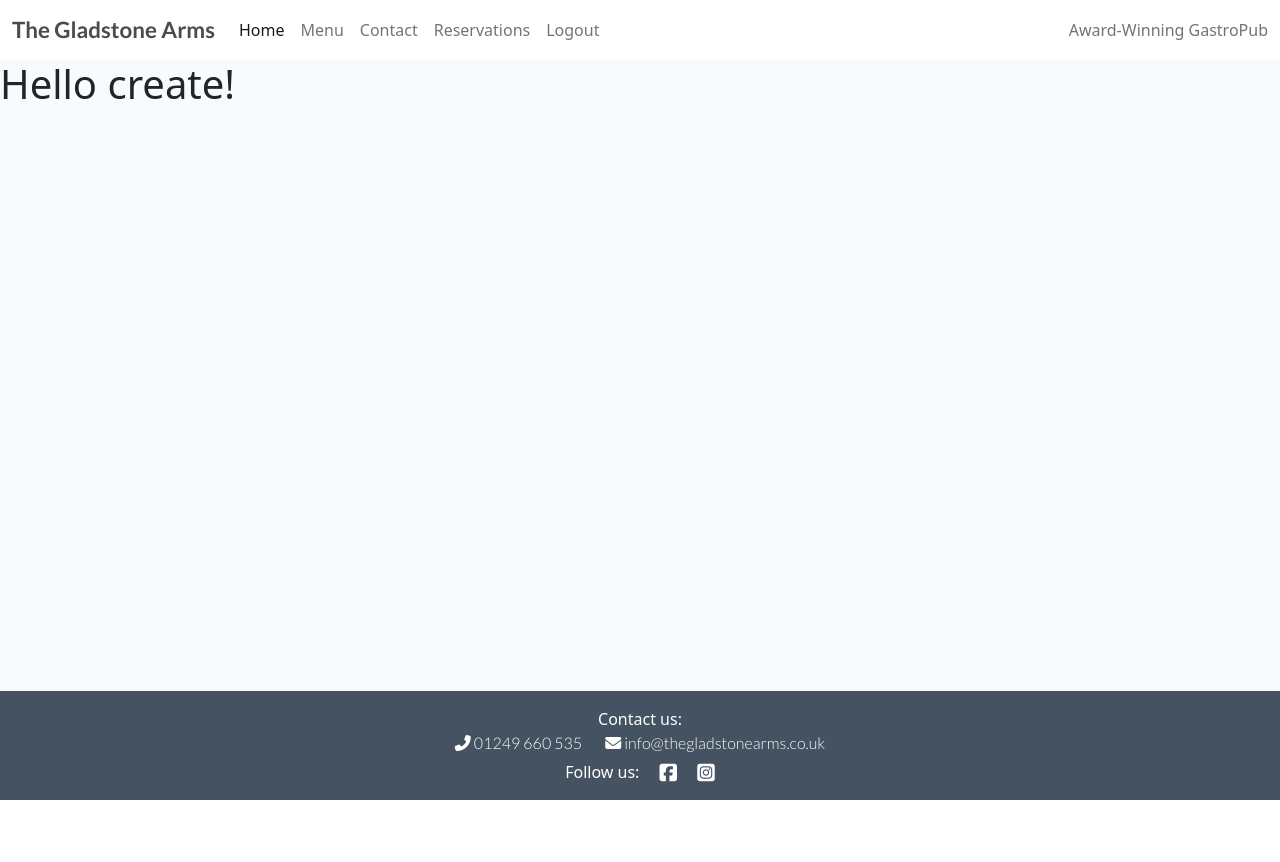
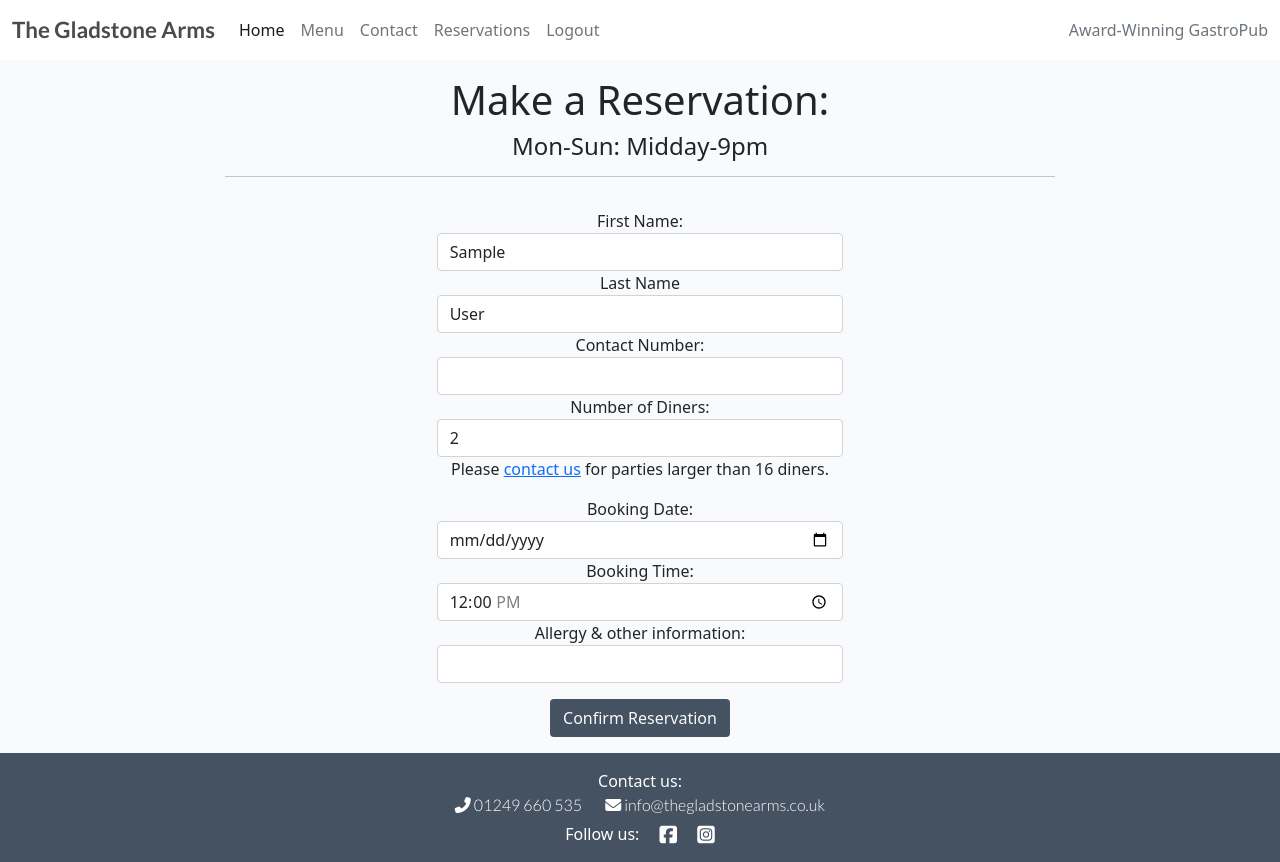
Before and after one commit to alfa23/gastropub-bookings, a Django app: page /booking/create/ in a window 1280 px wide. Before the commit the page ends 800 px from the top, so only its background shows below. Run offline with Django 3.2, Linux system fonts and the light colour scheme; the visitor is signed in with stand-in values (Sample User, id 1); some libraries are stand-ins or nearby versions.

Commit message:
add: Create a reservation page

```diff
--- a/bookings/templates/bookings/create.html
+++ b/bookings/templates/bookings/create.html
@@ -2,7 +2,62 @@
 {% load static %}
 
 {% block content %}
-  <div>
-  <h1>Hello create!</h1>
-  </div>
+<div class="container-fluid">
+    <div class="row">
+        <div class="col-md-8 mt-3 offset-md-2 text-center">
+            <h1>Make a Reservation:</h1>
+            <h4>Mon-Sun: Midday-9pm</h4>
+            <hr>
+        </div>
+    </div>
+    {% if user.is_authenticated %}
+    <div class="col-md-8 mt-3 offset-md-2 text-center">
+        <form class="row" method="POST">
+            {% csrf_token %}
+            <div class="col-md-6 offset-md-3">
+                <label for="first_name">First Name:</label>
+                <input type="text" class="form-control" id="first_name" name="first_name"
+                    value="{{ user.first_name }}" required>
+                <label for="last_name">Last Name</label>
+                <input type="text" class="form-control" id="last_name" name="last_name"
+                    value="{{ user.last_name }}" required>
+            </div>
+            <div class="col-md-6 offset-md-3">
+                <label for="contact_no">Contact Number:</label>
+                <input type="text" class="form-control" id="contact_no" name="contact_no" minlength="11" maxlength="13"
+                    value="{{ user.contact_no }}" required>
+            </div>
+            <div class="col-md-6 offset-md-3">
+                <label for="booking_covers">Number of Diners:</label>
+                <input type="number" class="form-control" id="booking_covers" name="booking_covers" min="1" max="16"
+                    value="2" required>
+                <p>Please <a href="{% url 'contact' %}">contact us</a> for parties larger than 16 diners.</p>
+            </div>
+            <div class="col-md-6 offset-md-3">
+                <label for="booking_date">Booking Date:</label>
+                <input type="date" class="form-control" id="booking_date", name="booking_date" required>
+            </div>
+            <div class="col-md-6 offset-md-3">
+                <label for="booking_time">Booking Time:</label>
+                <input type="time" class="form-control" id="booking_time", name="booking_time" min="12:00" max="21:00"
+                value="12:00" required>
+            </div>
+            <div class="col-md-6 offset-md-3">
+                <label for="booking_comment">Allergy & other information:</label>
+                <input type="text" class="form-control" id="booking_comment", name="booking_comment">
+            </div>
+            <div class="text-center">
+                <button type="submit" class="btn btn-submit btn-confirm">Confirm Reservation</button>
+            </div>
+            {% else %}
+            <div class="row">
+                <div class="col-md-6 offset-md-3">
+                    Please <a href="{% url 'account_login' %}">sign in</a> or
+                    <a href="{% url 'account_signup' %}">register</a> to make a reservation.
+                </div>
+            </div>
+            {% endif %}
+        </form>
+    </div>
+</div>
 {% endblock %}
--- a/bookings/views.py
+++ b/bookings/views.py
@@ -1,4 +1,4 @@
-from django.shortcuts import render
+from django.shortcuts import render, reverse, redirect
 # Import Django generic library, import Template View from views.generic
 # from django.views import generic
 from django.views.generic import TemplateView
@@ -29,6 +29,26 @@ class ContactView(TemplateView):
 
 
 class Booking(View):
-    """ This class handles all booking through POST & GET requests """
+    """ This class handles all booking through POST & GET requests. """
+
     def get(self, request):
         return render(request, 'bookings/create.html', {})
+
+    # def post(self, request):
+    #     booking_covers = request.POST.get("booking_covers")
+    #     booking_date = request.POST.get("booking_date")
+    #     booking_time = request.POST.get("booking_time")
+    #     booking_comment = request.POST.get("booking_comment")
+    #     booking_id = request.POST.get("booking_id")
+
+    #     web_booking = Booking.objects.create(
+    #         booking_covers=booking_covers,
+    #         booking_date=booking_date,
+    #         booking_time=booking_time,
+    #         booking_comment=booking_comment,
+    #         booking_id=request.booking_id
+    #     )
+
+    #     web_booking.save()
+
+    #     # return redirect(reverse(''))
--- a/static/css/style.css
+++ b/static/css/style.css
@@ -7,6 +7,11 @@ body {
     font-size: 1.4rem;
     font-weight: 700;
     color: #4A4A4F;
+}
+
+.btn-confirm {
+    margin-top: 1rem;
+    margin-bottom: 1rem;
 }
 
 .btn-submit {
@@ -34,6 +39,24 @@ body {
     text-decoration: none;
 }
 
+.hr-medium {
+    width: 66%;
+    margin: auto;
+    margin-bottom: 10px;
+}
+
+.hr-small {
+    width: 33%;
+    margin: auto;
+    margin-bottom: 10px;
+}
+
 .main-bg {
     background-color: #F9FAFC;
 }
+
+.template-link {
+    text-decoration: none;
+    color: #445261;
+    margin-bottom: 1rem;
+}
--- a/templates/contact.html
+++ b/templates/contact.html
@@ -4,10 +4,8 @@
 
 <div class="container-fluid">
     <div class="row">
-        <div class="col-12 mt-3 left">
-            <div class="row">
+        <div class="col-md-10 mt-3 offset-md-1 text-center">
                 <h1>See Contact Page Here</h1>
-            </div>
         </div>
     </div>
 
--- a/templates/menu.html
+++ b/templates/menu.html
@@ -4,10 +4,8 @@
 
 <div class="container-fluid">
     <div class="row">
-        <div class="col-12 mt-3 left">
-            <div class="row">
-                <h1>See Menu Page Here</h1>
-            </div>
+        <div class="col-md-10 mt-3 offset-md-1 text-center">
+            <h1>See Menu Page Here</h1>
         </div>
     </div>
 
```
Also changed, not shown: bookings/forms.py (+0 -27 lines), templates/index.html (+42 -3 lines), templates/account/signup.html (indentation only).
